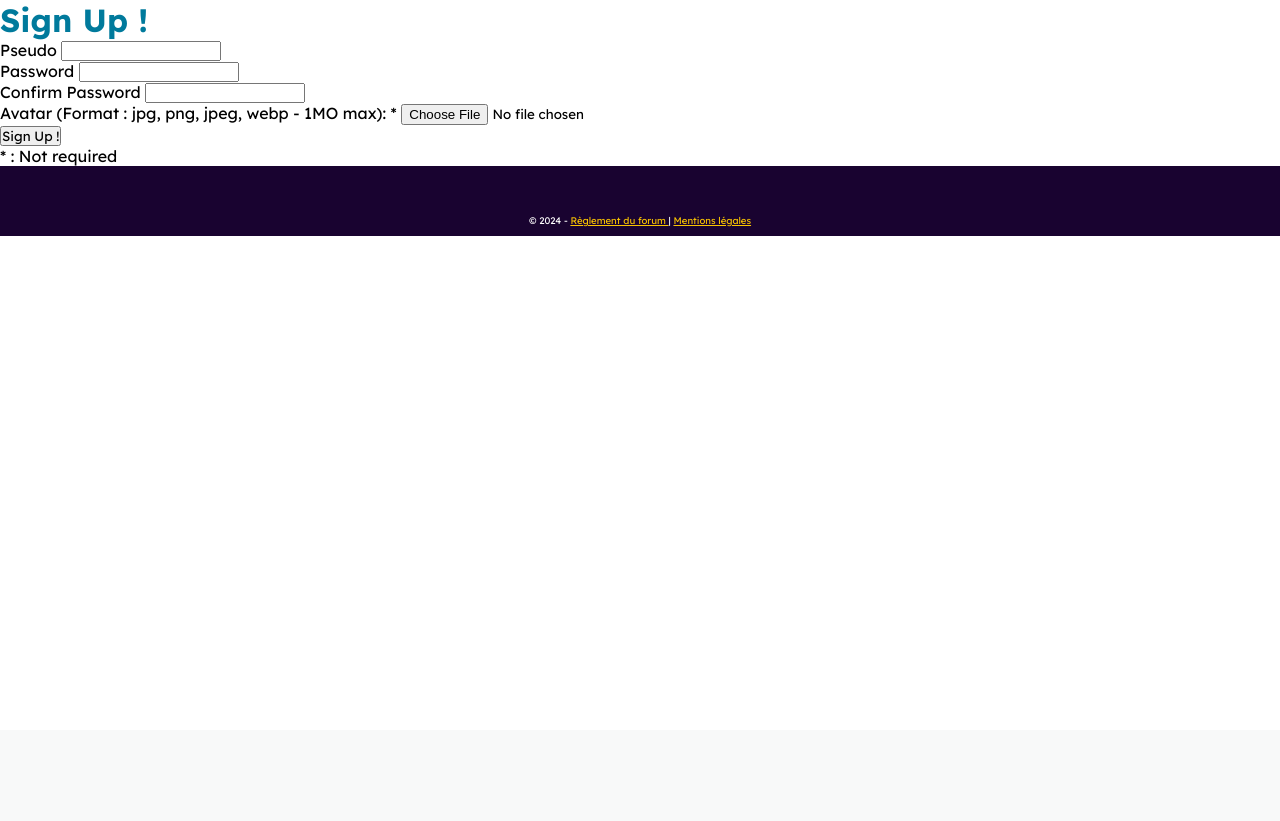
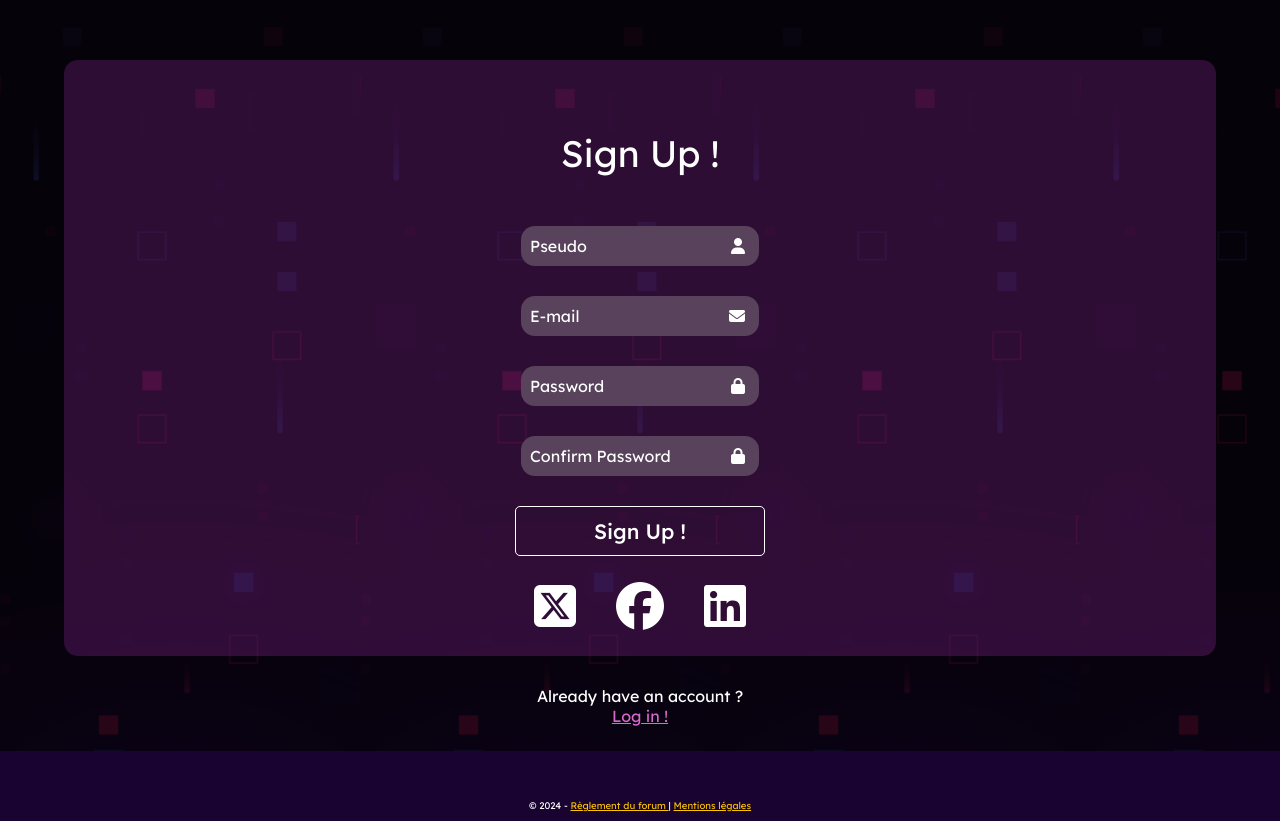
Before and after one commit to AlexGthr/exerciceForum, a PHP site: page /index.php?ctrl=security&action=register in a window 1280 px wide. Shown: the part 70-891 px from the top of the page. Before the commit the page ends 306 px from the top, so only its background shows below. Run offline with PHP 8.4, Linux system fonts and the light colour scheme; some libraries are stand-ins or nearby versions.

Commit message:
Ajout du front pour la vues Registration

```diff
--- a/forumPlateau_V2/controller/SecurityController.php
+++ b/forumPlateau_V2/controller/SecurityController.php
@@ -33,59 +33,11 @@ class SecurityController extends AbstractController{
             $nickName = ucfirst($nickName);
             $pass1 = filter_input(INPUT_POST, "pass1", FILTER_SANITIZE_FULL_SPECIAL_CHARS);
             $pass2 = filter_input(INPUT_POST, "pass2", FILTER_SANITIZE_FULL_SPECIAL_CHARS);
+            $email = filter_input(INPUT_POST, "email", FILTER_VALIDATE_EMAIL);
 
             $regexUser = preg_match('/^(?=.*?[A-Z])(?=.*?[a-z])(?=.*?[0-9])$/', $nickName) ? true : false;
 
-            // Je gère le cas ou l'utilisateur à envoyé un avatar :
-            if(isset($_FILES['file']) && $_FILES['file']['error'] == 0) {
-                // Je récupère l'image reçu
-                $tmpName = $_FILES['file']['tmp_name'];
-                $nameImg = $_FILES['file']['name'];
-                $size = $_FILES['file']['size'];
-                $erreur = $_FILES['file']['error'];
-
-                // Je sépare le nom de l'extension
-                $tabExtension = explode('.', $nameImg);
-                // Je met l'extension en minuscule
-                $extension = strtolower(end($tabExtension));
-                // Je crée un tableau pour accepter UNIQUEMENT ce genre d'extension
-                $extensions = ['jpg', 'png', 'jpeg', 'webp'];
-                // Et je crée une condition pour la taille MAX d'une image (1 MO ici)
-                $maxSize = 1000000;
-
-                $uniqueName = uniqid('', true);
-
-                if ($size >= $maxSize) { // Si la taille de l'image n'est pas correct
-
-                    Session::addFlash("message", "Problem with size image.(size max : 1mo)");
-                    $this->redirectTo("security", "register");
-
-                } elseif ($erreur > 0) { // Si l'image à une erreur
-
-                    Session::addFlash("message", "Erreur upload file.");
-                    $this->redirectTo("security", "register");
-
-                } else {
-
-                    //uniqid génère quelque chose comme ca : 5f586bf96dcd38.73540086
-                    $file = $uniqueName.".".$extension;
-                    move_uploaded_file($tmpName, './public/img/avatar/'.$file);
-
-                    // Je récupère mon image dans le dossier
-                    $image = imagecreatefromstring(file_get_contents('./public/img/avatar/' . $file));
-                    // Je prépare ma nouvelle image
-                    $webpPath = "./public/img/avatar/" . $uniqueName . ".webp";
-                    // Je convertie en webP
-                    imagewebp($image, $webpPath);
-                    // Et je supprime mon ancienne image
-                    unlink('./public/img/avatar/'.$file);
-
-                    // Je définie le chemin pour le BDD
-                    $cheminfile = $webpPath;
-                }
-            } else { // Si pas d'avatar, alors avatar par defaut.
-                $cheminfile = "./public/img/avatar/default.webp";
-            }
+            $cheminfile = "./public/img/avatar/default.webp";
 
             // Je teste le regex pour m'assurer un pseudo correct de l'utilisateur
             if ($regexUser) {
@@ -93,11 +45,12 @@ class SecurityController extends AbstractController{
                 Session::addFlash("message", "This Nickname is not correct.");
                 $this->redirectTo("security", "register");
 
-            } elseif ($nickName && strlen($nickName) < 13 && !$regexUser && $pass1 && $pass2) {
+            } elseif ($nickName && strlen($nickName) < 13 && !$regexUser && $pass1 && $pass2 && $email) {
 
                 // Une fois le filtre vérifié, je check dans la BDD si un utilisateur possède déjà ce pseudo
                 $verifyNickName = $userManager->findByNickName($nickName) ? $userManager->findByNickName($nickName) : false;
 
+                $verifyEmail = $userManager->findByEmail($email) ? $userManager->findByEmail($email) : false;
                 // Si c'est déjà pris, j'affiche une erreur et je renvoi sur la page Register
                 if ($verifyNickName) {
 
@@ -106,6 +59,12 @@ class SecurityController extends AbstractController{
                     exit;
 
                     // Sinon, on passe à la suite
+                } elseif ($verifyEmail) {
+
+                    Session::addFlash("message", "This E-mail already exists.");
+                    $this->redirectTo("security", "register");
+                    exit;
+
                 } else {
                         // Je teste des conditions pour le mot de passe : Si il correspond au pass2 et inversement, ainsi qu'un REGEX qui demande une majuscule/minuscule/chiffre/caractère special avec un minimum de 8 (12 prévu par la CNIL)
                     if ($pass1 === $pass2 && preg_match('/^(?=.*?[A-Z])(?=.*?[a-z])(?=.*?[0-9])(?=.*?[#?!@$%^&*-]).{3,}$/', $pass1)) {
@@ -116,14 +75,15 @@ class SecurityController extends AbstractController{
                             "avatar" => $cheminfile,
                             "password" => password_hash($pass1, PASSWORD_DEFAULT),
                             "role" => "user",
-                            "ban" => 0
+                            "ban" => 0,
+                            "email" => $email
                         ];
 
                         // Puis je l'ajoute dans la BDD
                         $userManager->add($information);
 
                         // Je crée ensuite un message personnalisé en Session, pour confirmer l'inscription et je redirige vers le login
-                        Session::addFlash("message", "Success");
+                        Session::addFlash("message", "Success !");
                         $this->redirectTo("security", "login");
                         exit;
 
--- a/forumPlateau_V2/public/css/style.css
+++ b/forumPlateau_V2/public/css/style.css
@@ -205,7 +205,6 @@ nav h1 {
 
 .card_Login {
     width: 90%;
-    height: 63vh;
     background-color: var(--bg-card);
     border-radius: 14px;
     display: flex;
@@ -320,6 +319,88 @@ nav h1 {
 .rose_color {
     color: var(--first-color-rose);
     text-decoration: underline;
+}
+
+
+/* ******************************
+        Register
+   ****************************** */
+.box_Card {
+    padding: 10px 0px 30px 0;
+    display: flex;
+    justify-content: center;
+    align-items: center;
+}
+
+.card_register {
+    width: 90%;
+    background-color: var(--bg-card);
+    border-radius: 14px;
+    display: flex;
+    flex-direction: column;
+    align-items: center;
+}
+
+.card_register h1 {
+    color: var(--first-color);
+    padding: 70px 0px 20px 0;
+    font-weight: var(--Regular);
+    font-size: var(--title-size);
+}
+
+.register_input{
+    display: flex;
+    justify-content: center;
+    position: relative;
+    margin: 30px 0;
+}
+
+.register_input label{
+    position: absolute;
+    top: 50%;
+    left: 15px;
+    transform: translateY(-50%);
+    font-size: 16px;
+    color: var(--first-color);
+    pointer-events: none; /*pas de surlignage possible */
+    transition: .5s;
+}
+
+.register_input i {
+    color: var(--first-color);
+    position: absolute;
+    right: 20px;
+    top: 30%;
+}
+
+.register_input input{
+    width: 95%;
+    height: 40px;
+    font-size: 16px;
+    color: #fff;
+    padding: 0 5px;
+    background: var(--bg-border);
+    border-radius: 14px;
+    border: none;
+    outline: none;
+
+}
+
+.register_file {
+    display: flex;
+    justify-content: center;
+    align-items: center;
+    color: var(--first-color);
+    padding-bottom: 25px;
+}
+
+.register_input input:focus~label,
+.register_input input:valid~label{ /*permettra un déplacement du champ vers le haut*/
+    top: -10px;
+}
+
+.white {
+    color: var(--first-color);
 }
 
 /* ******************************
--- a/forumPlateau_V2/view/security/register.php
+++ b/forumPlateau_V2/view/security/register.php
@@ -8,11 +8,25 @@ use App\Session; ?>
 
 } else { ?>
 
+
+<section class="login_User">
+
+
+<div class="session_info">
+    <div class="box_session">
 <!-- Message de session en cas d'erreur ou de success -->
 <?php
 $session = new Session();
-echo $session->getFlash("message");
+
+echo "<span class='value_session'>" . $session->getFlash("message") . "</span>";
  ?>
+
+
+</div>
+</div>
+
+<div class="box_Card">
+    <div class="card_register">
 
 <h1>Sign Up !</h1>
 
@@ -20,25 +34,53 @@ echo $session->getFlash("message");
 <!-- Formulaire d'inscription -->
 <form action="index.php?ctrl=security&action=addRegister" method="POST" enctype="multipart/form-data">
 
+<div class="register_input">
+    <input type="text" name="nickName" id="nickName" required><br>
     <label for="nickName">Pseudo</label>
-    <input type="text" name="nickName" id="nickName" required><br>
+    <i class="fa-solid fa-user"></i>
+</div>
+<div class="register_input">
+    <input type="email" name="email" id="email" required><br>
+    <label for="email">E-mail</label>
+    <i class="fa-solid fa-envelope"></i>
+</div>
+<div class="register_input">
+    <input type="password" name="pass1" id="pass1" required><br>
+    <label for="pass1">Password</label>
+    <i class="fa-solid fa-lock"></i>
+</div>
+<div class="register_input">
+    <input type="password" name="pass2" id="pass2" required><br>
+    <label for="pass2">Confirm Password</label>
+    <i class="fa-solid fa-lock"></i>
+</div>
 
-    <label for="pass1">Password</label>
-    <input type="password" name="pass1" id="pass1" required><br>
 
-    <label for="pass2">Confirm Password</label>
-    <input type="password" name="pass2" id="pass2" required><br>
+<div class="button_submit">
+    <input class="button__submit" type="submit" name="submit" value="Sign Up !">
+</div>
+</form>
 
-    <label for="file"> Avatar (Format : jpg, png, jpeg, webp - 1MO max): *</label>
-        <input type="file" name="file"><br>
-
-    <input type="submit" name="submit" value="Sign Up !">
-
-</form>
-<p> * : Not required </p>
+<div class="social_media">
+    <a href="#"> <i class="fa-brands fa-square-x-twitter"></i> </a>
+    <a href="#"> <i class="fa-brands fa-facebook"></i> </a>
+    <a href="#"> <i class="fa-brands fa-linkedin"></i> </a>
+</div>
 
 <?php } ?>
 
+</div>
+</div>
+
+<div class="no_account">
+    <p> Already have an account ? <br>
+        <a href="index.php?ctrl=security&action=login">
+            <span class="rose_color">Log in ! </span>
+        </a>
+    </p>
+</div>
+
+</section>
 
 <?php
 
```
Also changed, not shown: forumPlateau_V2/model/entities/User.php (+21 -0 lines), forumPlateau_V2/model/managers/UserManager.php (+13 -0 lines), forumPlateau_V2/public/img/avatar/65fd408b724787.03748158.webp (added).
